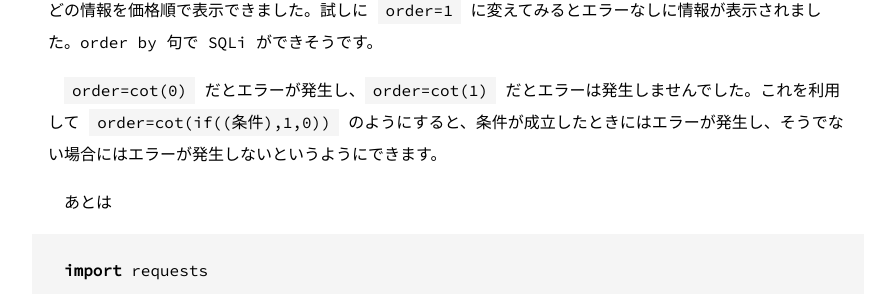
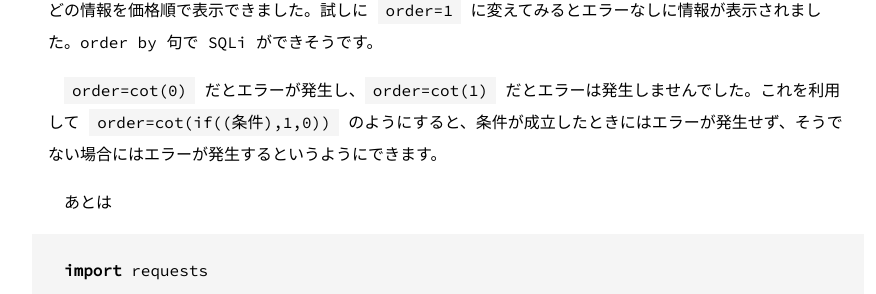
Before and after one commit to st98/diary, a Jekyll site: the page built from _posts/2017-03-20-0ctf-2017-quals.md, in a window 1280 px wide and 900 px high, scrolled down 4579 px. Shown: the part 148-442 px from the top of the window, without its empty margins (192-1068 px from the left). Built offline with Jekyll 4.4.1, drawn with Linux system fonts in a browser that asks for light colours; comment, search, counter and statistics services are not loaded.

Commit message:
逆だった

```diff
--- a/_posts/2017-03-20-0ctf-2017-quals.md
+++ b/_posts/2017-03-20-0ctf-2017-quals.md
@@ -136,7 +136,7 @@
 
 `/app.php?action=search&keyword=_&order=price` にアクセスしてみると、購入したものの価格などの情報を価格順で表示できました。試しに `order=1` に変えてみるとエラーなしに情報が表示されました。order by 句で SQLi ができそうです。
 
-`order=cot(0)` だとエラーが発生し、`order=cot(1)` だとエラーは発生しませんでした。これを利用して `order=cot(if((条件),1,0))` のようにすると、条件が成立したときにはエラーが発生し、そうでない場合にはエラーが発生しないというようにできます。
+`order=cot(0)` だとエラーが発生し、`order=cot(1)` だとエラーは発生しませんでした。これを利用して `order=cot(if((条件),1,0))` のようにすると、条件が成立したときにはエラーが発生せず、そうでない場合にはエラーが発生するというようにできます。
 
 あとは
 
```
